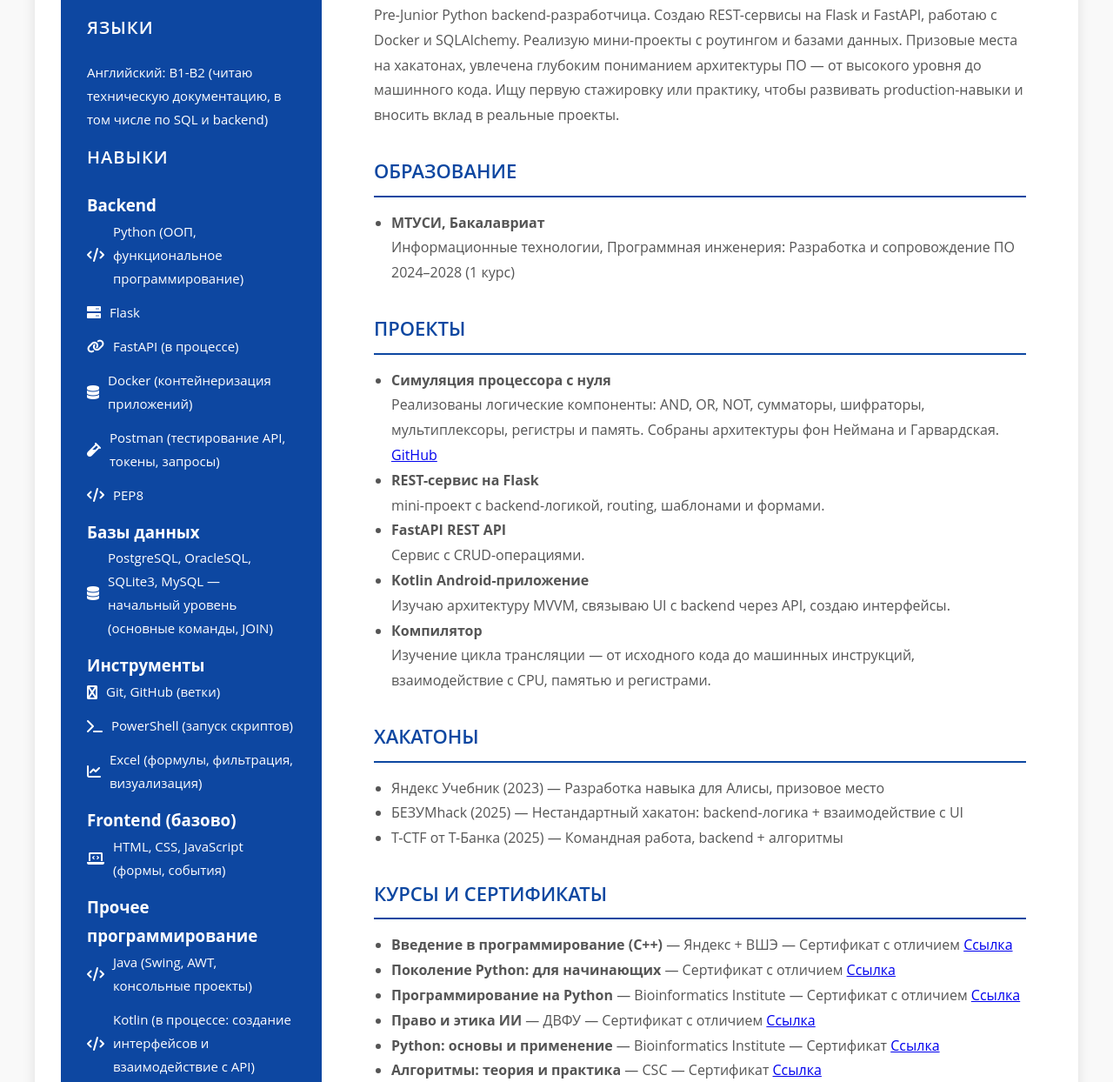
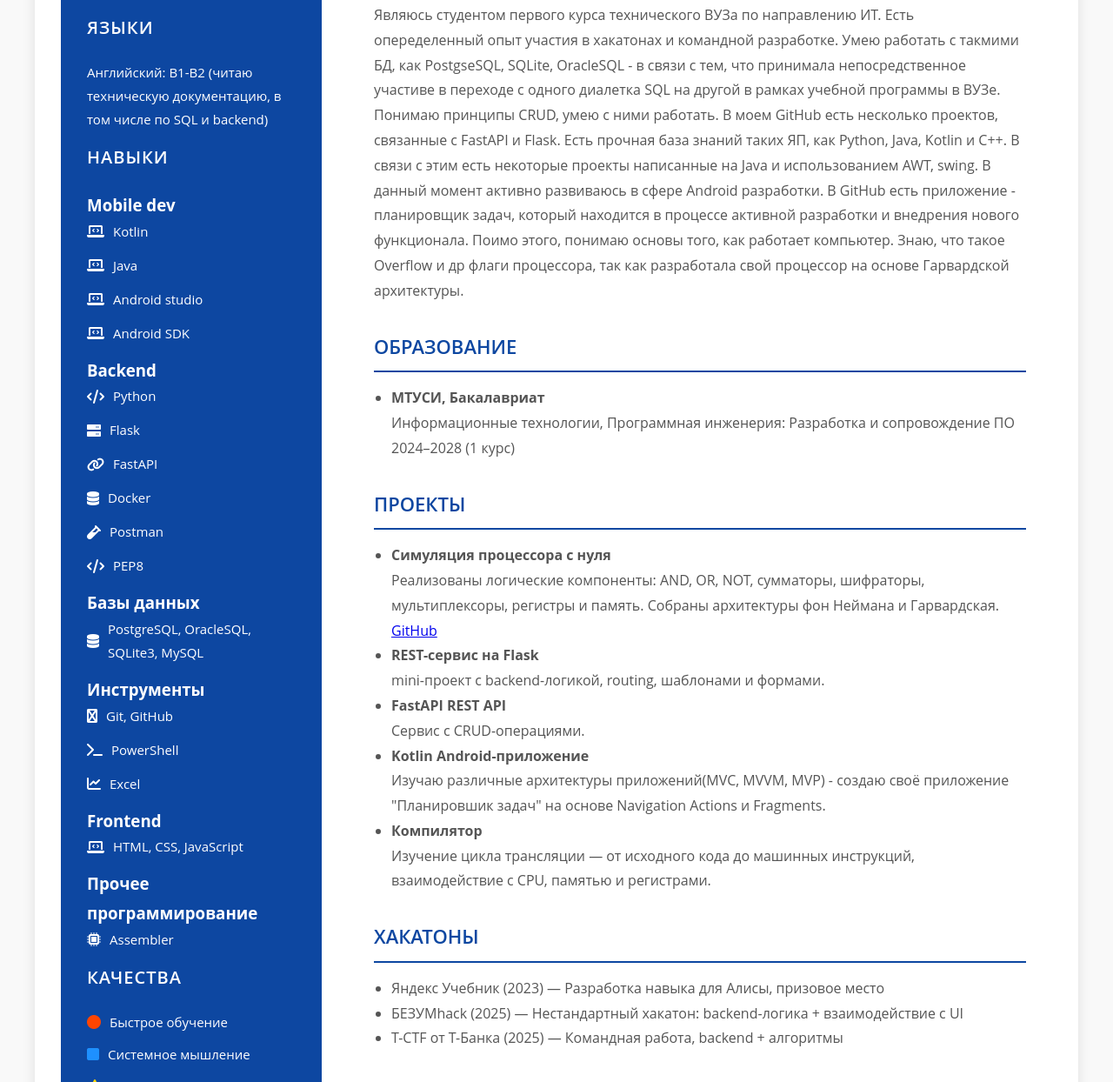
Before and after one commit to NT-005-TN/Resume_Full, a plain HTML site: page index.html in a window 1280 px wide. Shown: the part 298-1542 px from the top of the page at 87% size. Drawn offline with Linux system fonts and the light colour scheme.

Commit message:
Update index.html

```diff
--- a/index.html
+++ b/index.html
@@ -23,15 +23,26 @@
             <li>Английский: B1-B2 (читаю техническую документацию, в том числе по SQL и backend)</li>
         </ul>
         <h2>НАВЫКИ</h2>
+        <!-- Frontend -->
+        <div class="skills-block">
+            <h3>Mobile dev</h3>
+            <ul class="skills-list">
+                <li><i class="fas fa-laptop-code skill-icon"></i>Kotlin</li>
+                <li><i class="fas fa-laptop-code skill-icon"></i>Java</li>
+                <li><i class="fas fa-laptop-code skill-icon"></i>Android studio</li>
+                <li><i class="fas fa-laptop-code skill-icon"></i>Android SDK</li>
+            </ul>
+        </div>
+
         <!-- Python -->
         <div class="skills-block">
             <h3>Backend</h3>
             <ul class="skills-list">
-                <li><i class="fas fa-code skill-icon"></i> Python (ООП, функциональное программирование)</li>
+                <li><i class="fas fa-code skill-icon"></i> Python </li>
                 <li><i class="fas fa-server skill-icon"></i> Flask <span class="skill-level advanced"></span></li>
-                <li><i class="fas fa-link skill-icon"></i> FastAPI (в процессе) <span class="skill-level beginner"></span></li>
-                <li><i class="fas fa-database skill-icon"></i> Docker (контейнеризация приложений)</li>
-                <li><i class="fas fa-vial skill-icon"></i> Postman (тестирование API, токены, запросы)</li>
+                <li><i class="fas fa-link skill-icon"></i> FastAPI <span class="skill-level beginner"></span></li>
+                <li><i class="fas fa-database skill-icon"></i> Docker </li>
+                <li><i class="fas fa-vial skill-icon"></i> Postman </li>
                 <li><i class="fas fa-code skill-icon"></i> PEP8</li>
             </ul>
         </div>
@@ -39,32 +50,30 @@
         <div class="skills-block">
             <h3>Базы данных</h3>
             <ul class="skills-list">
-                <li><i class="fas fa-database skill-icon"></i> PostgreSQL, OracleSQL, SQLite3, MySQL — начальный уровень (основные команды, JOIN)</li>
+                <li><i class="fas fa-database skill-icon"></i> PostgreSQL, OracleSQL, SQLite3, MySQL</li>
             </ul>
         </div>
         <!-- Инструменты -->
         <div class="skills-block">
             <h3>Инструменты</h3>
             <ul class="skills-list">
-                <li><i class="fas fa-git-alt skill-icon"></i> Git, GitHub (ветки)</li>
-                <li><i class="fas fa-terminal skill-icon"></i> PowerShell (запуск скриптов)</li>
-                <li><i class="fas fa-chart-line skill-icon"></i> Excel (формулы, фильтрация, визуализация)</li>
+                <li><i class="fas fa-git-alt skill-icon"></i> Git, GitHub</li>
+                <li><i class="fas fa-terminal skill-icon"></i> PowerShell</li>
+                <li><i class="fas fa-chart-line skill-icon"></i> Excel</li>
             </ul>
         </div>
         <!-- Frontend -->
         <div class="skills-block">
-            <h3>Frontend (базово)</h3>
+            <h3>Frontend</h3>
             <ul class="skills-list">
-                <li><i class="fas fa-laptop-code skill-icon"></i> HTML, CSS, JavaScript (формы, события)</li>
+                <li><i class="fas fa-laptop-code skill-icon"></i> HTML, CSS, JavaScript</li>
             </ul>
         </div>
         <!-- Прочее программирование -->
         <div class="skills-block">
             <h3>Прочее программирование</h3>
             <ul class="skills-list">
-                <li><i class="fas fa-code skill-icon"></i> Java (Swing, AWT, консольные проекты)</li>
-                <li><i class="fas fa-code skill-icon"></i> Kotlin (в процессе: создание интерфейсов и взаимодействие с API)</li>
-                <li><i class="fas fa-microchip skill-icon"></i> Assembler (базовые знания, архитектура процессора)</li>
+                <li><i class="fas fa-microchip skill-icon"></i> Assembler </li>
             </ul>
         </div>
         <h2>КАЧЕСТВА</h2>
@@ -86,7 +95,7 @@
         <h1>ТРУХИНА АНАСТАСИЯ</h1>
         <p><i class="fas fa-map-marker-alt"></i> Москва | <i class="fas fa-birthday-cake"></i> 18 лет</p>
         <h2>ПРОФЕССИОНАЛЬНОЕ РЕЗЮМЕ</h2>
-        <p>Pre-Junior Python backend-разработчица. Создаю REST-сервисы на Flask и FastAPI, работаю с Docker и SQLAlchemy. Реализую мини-проекты с роутингом и базами данных. Призовые места на хакатонах, увлечена глубоким пониманием архитектуры ПО — от высокого уровня до машинного кода. Ищу первую стажировку или практику, чтобы развивать production-навыки и вносить вклад в реальные проекты.</p>
+        <p> Являюсь студентом первого курса технического ВУЗа по направлению ИТ. Есть опеределенный опыт участия в хакатонах и командной разработке. Умею работать с такмими БД, как PostgseSQL, SQLite, OracleSQL - в связи с тем, что принимала непосредственное участиве в переходе с одного диалетка SQL на другой в рамках учебной программы в ВУЗе. Понимаю принципы CRUD, умею с ними работать. В моем GitHub есть несколько проектов, связанные с FastAPI и Flask. Есть прочная база знаний таких ЯП, как Python, Java, Kotlin и C++. В связи с этим есть некоторые проекты написанные на Java и использованием AWT, swing. В данный момент активно развиваюсь в сфере Android разработки. В GitHub есть приложение - планировщик задач, который находится в процессе активной разработки и внедрения нового функционала. Поимо этого, понимаю основы того, как работает компьютер. Знаю, что такое Overflow и др флаги процессора, так как разработала свой процессор на основе Гарвардской архитектуры.</p>
         <h2>ОБРАЗОВАНИЕ</h2>
         <ul>
             <li>
@@ -100,7 +109,7 @@
             <li><strong>Симуляция процессора с нуля</strong><br> Реализованы логические компоненты: AND, OR, NOT, сумматоры, шифраторы, мультиплексоры, регистры и память. Собраны архитектуры фон Неймана и Гарвардская. <a href="https://github.com/NT-005-TN " target="_blank">GitHub</a></li>
             <li><strong>REST-сервис на Flask</strong><br> mini-проект с backend-логикой, routing, шаблонами и формами.</li>
             <li><strong>FastAPI REST API</strong><br> Сервис с CRUD-операциями.</li>
-            <li><strong>Kotlin Android-приложение</strong><br> Изучаю архитектуру MVVM, связываю UI с backend через API, создаю интерфейсы.</li>
+            <li><strong>Kotlin Android-приложение</strong><br> Изучаю различные архитектуры приложений(MVC, MVVM, MVP) - создаю своё приложение "Планировшик задач" на основе Navigation Actions и Fragments.</li>
             <li><strong>Компилятор</strong><br> Изучение цикла трансляции — от исходного кода до машинных инструкций, взаимодействие с CPU, памятью и регистрами.</li>
         </ul>
         <h2>ХАКАТОНЫ</h2>
```
